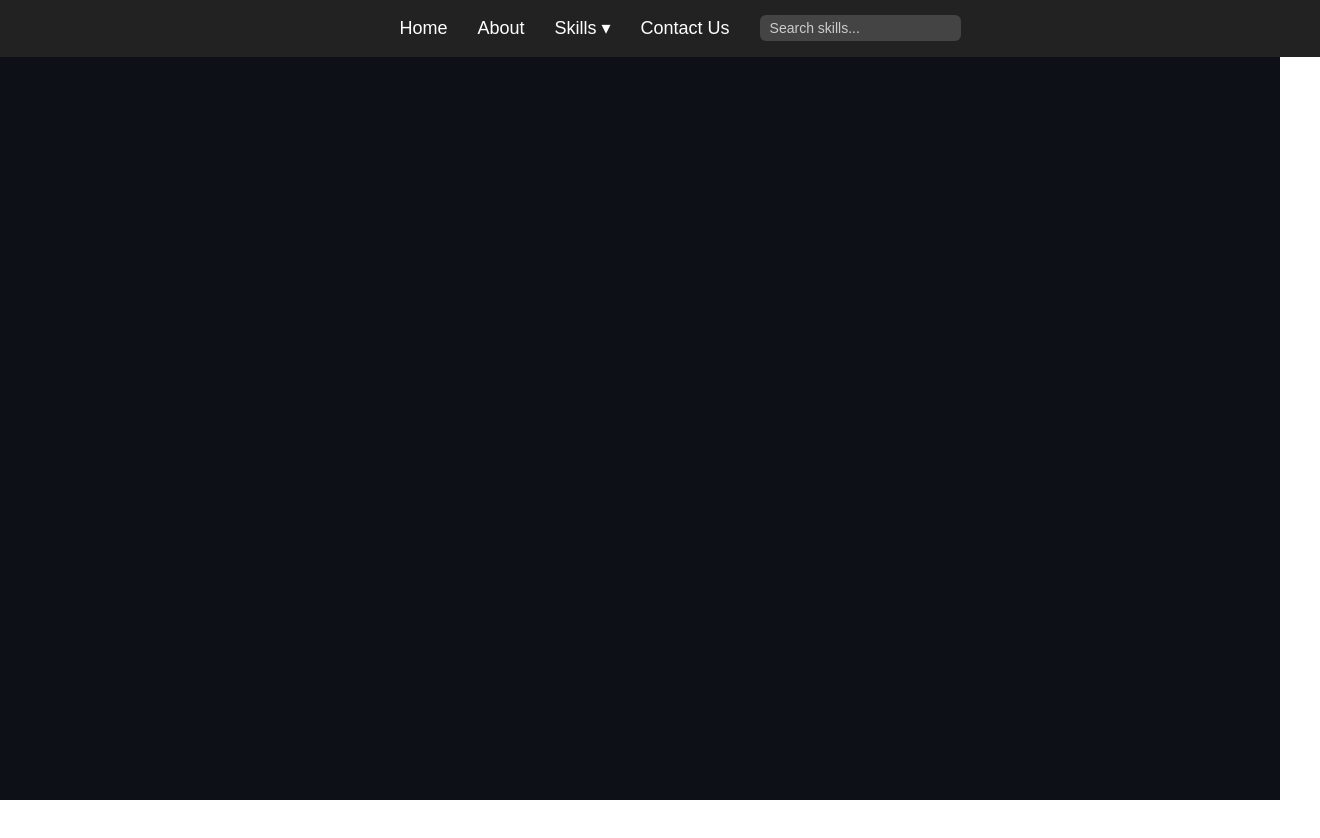
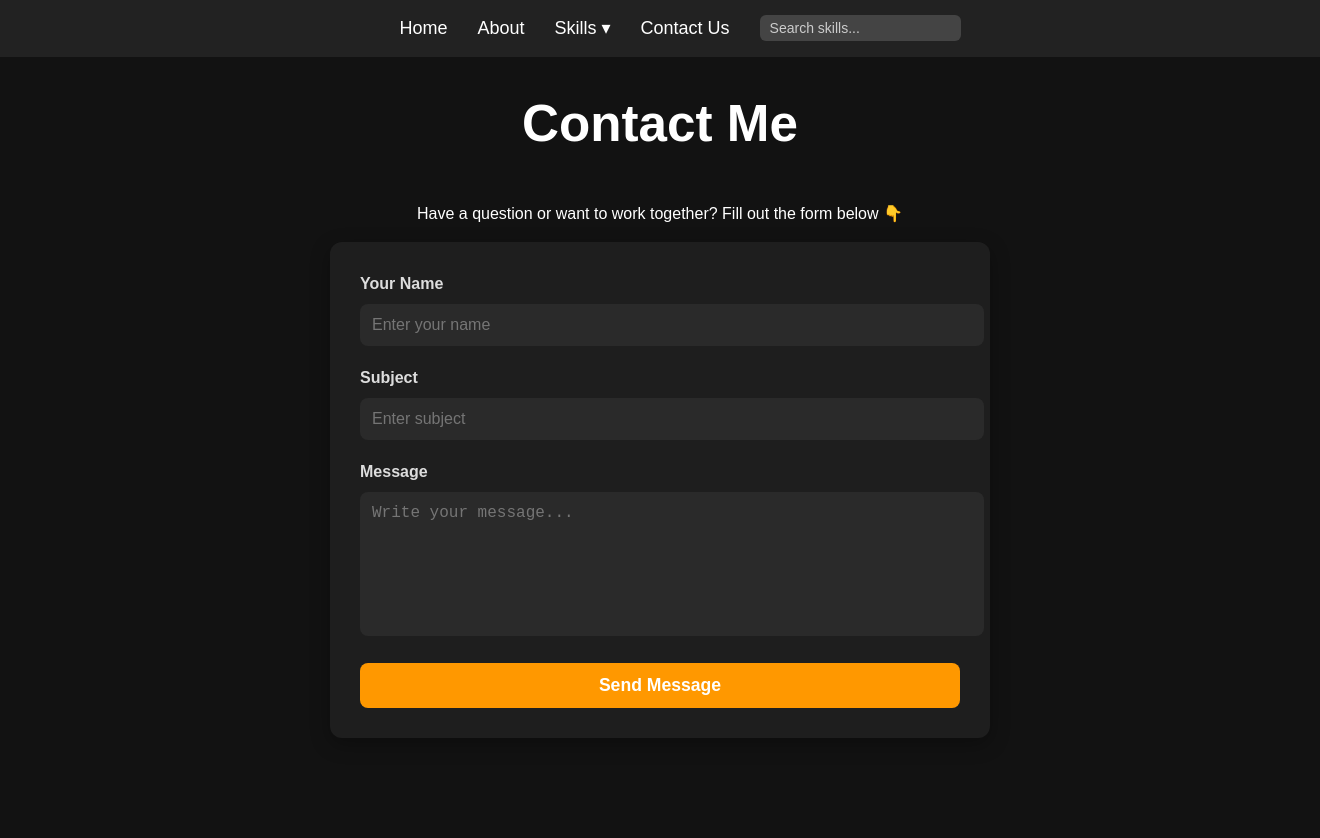
Before and after one commit to AnimeshTaff/updateskills, a React (Vite) app in the folder portfolio/: page /contact in a window 1280 px wide. Shown: the whole page, 1320 px wide, since content can reach past the window. Before the commit the page ends 800 px from the top, so only its background shows below. Built offline with nearby package versions, Linux system fonts and the light colour scheme.

Commit message:
added contact us page and css

```diff
--- a/portfolio/src/App.jsx
+++ b/portfolio/src/App.jsx
@@ -3,6 +3,7 @@ import { Routes, Route } from "react-router-dom";
 import Navbar from "./components/Navbar";
 import Home from "./pages/Home";
 import About from "./pages/About";
+import Contact from "./pages/Contact";
 import "./App.css";
 
 // Skills
@@ -35,6 +36,7 @@ function App() {
           <Route path="/nodejs" element={<Nodejs />} />
           <Route path="/htmlcss" element={<HtmlCss />} />
           <Route path="/react" element={<ReactBasics />} />
+          <Route path="/contact" element={<Contact />} />
         </Routes>
       </div>
     </div>
--- /dev/null
+++ b/portfolio/src/pages/Contact.jsx
@@ -0,0 +1,39 @@
+import React from "react";
+import "./Home.css";
+
+
+function Contact() {
+  return (
+    <div className="contact-container">
+      <h1 className="contact-title">Contact Me</h1>
+      <p className="contact-subtitle">
+        Have a question or want to work together? Fill out the form below 👇
+      </p>
+
+      <form className="contact-form">
+        {/* Name */}
+        <div className="form-group">
+          <label htmlFor="name">Your Name</label>
+          <input type="text" id="name" name="name" placeholder="Enter your name" required />
+        </div>
+
+        {/* Subject */}
+        <div className="form-group">
+          <label htmlFor="subject">Subject</label>
+          <input type="text" id="subject" name="subject" placeholder="Enter subject" required />
+        </div>
+
+        {/* Message */}
+        <div className="form-group">
+          <label htmlFor="message">Message</label>
+          <textarea id="message" name="message" placeholder="Write your message..." rows="6" required />
+        </div>
+
+        {/* Submit Button */}
+        <button type="submit" className="submit-btn">Send Message</button>
+      </form>
+    </div>
+  );
+}
+
+export default Contact;
--- a/portfolio/src/pages/Home.css
+++ b/portfolio/src/pages/Home.css
@@ -72,3 +72,79 @@ html, body {
   60% { transform: rotate(0deg); }
   100% { transform: rotate(0deg); }
 }
+/* Contact Page */
+.contact-container {
+  width: 100vw;
+  min-height: 100vh;
+  display: flex;
+  flex-direction: column;
+  justify-content: center;
+  align-items: center;
+  padding: 40px 20px;
+  background: #121212;
+  color: #fff;
+  font-family: "Poppins", sans-serif;
+}
+
+.contact-container h2 {
+  font-size: 2.5rem;
+  margin-bottom: 20px;
+  color: #ff9800;
+}
+
+.contact-form {
+  width: 100%;
+  max-width: 600px;
+  background: #1e1e1e;
+  padding: 30px;
+  border-radius: 12px;
+  box-shadow: 0px 6px 20px rgba(0, 0, 0, 0.3);
+}
+
+.contact-form label {
+  display: block;
+  margin-bottom: 8px;
+  font-weight: 600;
+  color: #ddd;
+}
+
+.contact-form input,
+.contact-form textarea {
+  width: 100%;
+  padding: 12px;
+  margin-bottom: 20px;
+  border: none;
+  border-radius: 8px;
+  background: #2a2a2a;
+  color: #fff;
+  font-size: 1rem;
+}
+
+.contact-form input:focus,
+.contact-form textarea:focus {
+  outline: none;
+  border: 2px solid #ff9800;
+}
+
+.contact-form textarea {
+  height: 120px;
+  resize: none;
+}
+
+.contact-form button {
+  width: 100%;
+  padding: 12px;
+  font-size: 1.1rem;
+  font-weight: bold;
+  background: #ff9800;
+  color: white;
+  border: none;
+  border-radius: 8px;
+  cursor: pointer;
+  transition: 0.3s ease-in-out;
+}
+
+.contact-form button:hover {
+  background: #00070e;
+  transform: scale(1.05);
+}
```
